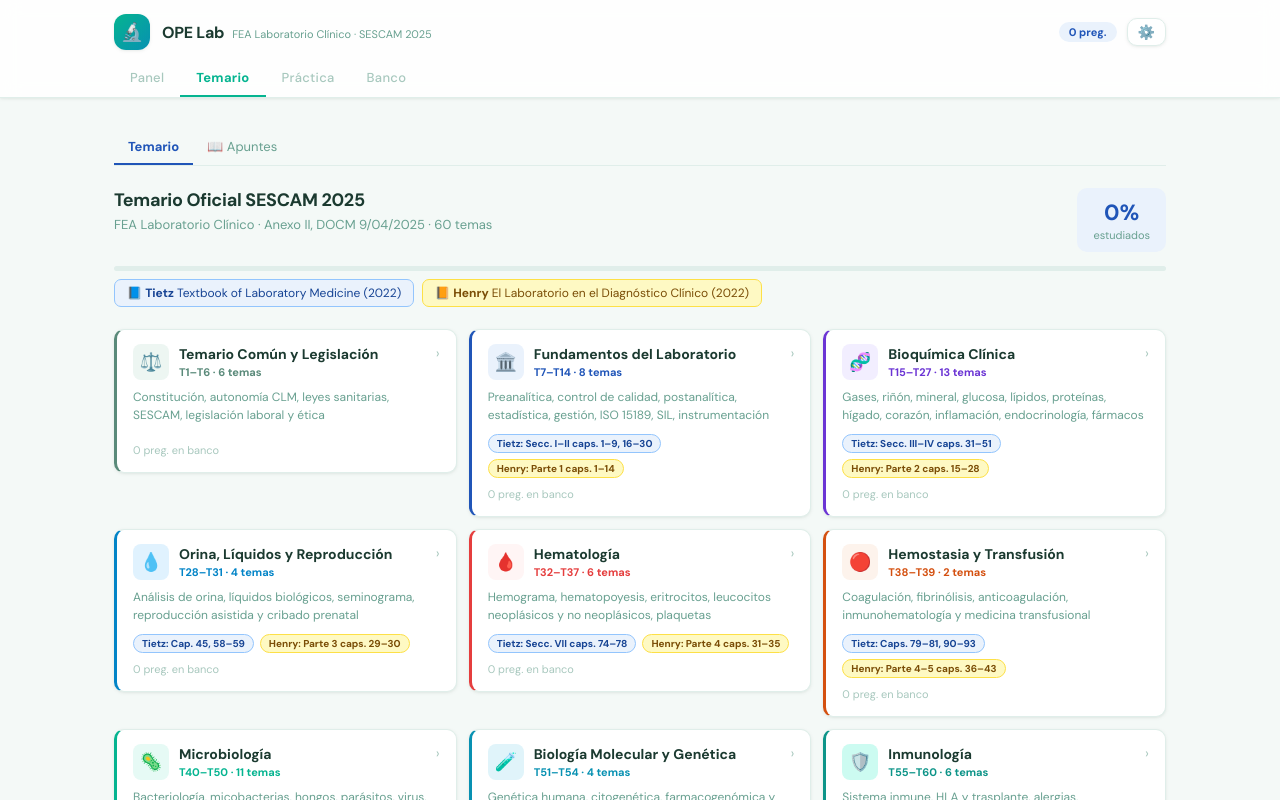
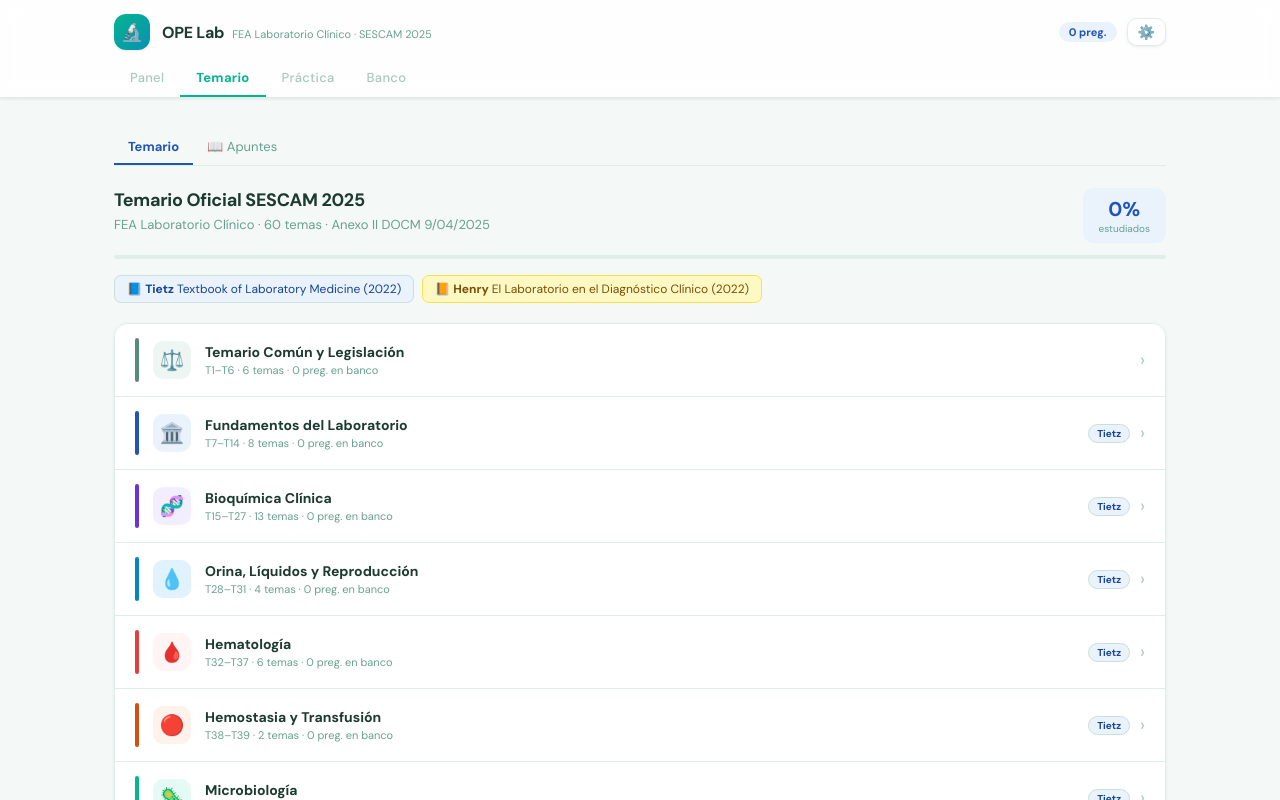
Before and after one commit to migueldejuanasperilla-tech/opelab, a React (Vite) app: page / in a window 1280 px wide. Both pictures are taken after a click on the button "Temario". Shown: the top 800 px of the page. Built offline with nearby package versions, Linux system fonts and the light colour scheme.

Commit message:
Temario layout opcion B

```diff
--- a/src/App.jsx
+++ b/src/App.jsx
@@ -870,120 +870,122 @@ function Temario({setTab,stats,qs,notes,setNote,pdfMeta,savePdfForTopic,deletePd
 
   return(
     <div>
-      <div style={{display:'flex',justifyContent:'space-between',alignItems:'flex-start',marginBottom:8}}>
-        <div><h2 style={{fontSize:18,fontWeight:700,margin:'0 0 4px',color:T.text,letterSpacing:-0.3}}>Temario Oficial SESCAM 2025</h2><p style={{color:T.muted,fontSize:13,margin:0}}>FEA Laboratorio Clínico · Anexo II, DOCM 9/04/2025 · 60 temas</p></div>
+      <div style={{display:'flex',justifyContent:'space-between',alignItems:'flex-start',marginBottom:12}}>
+        <div>
+          <h2 style={{fontSize:18,fontWeight:700,margin:'0 0 4px',color:T.text,letterSpacing:-0.3}}>Temario Oficial SESCAM 2025</h2>
+          <p style={{color:T.muted,fontSize:13,margin:0}}>FEA Laboratorio Clínico · 60 temas · Anexo II DOCM 9/04/2025</p>
+        </div>
         <div style={{display:'flex',gap:8,alignItems:'center'}}>
-          {totalPdfs>0&&<div style={{background:T.greenS,border:'1px solid #86efac',borderRadius:8,padding:'6px 12px',textAlign:'center'}}><div style={{fontSize:16,fontWeight:700,color:T.green}}>{totalPdfs}</div><div style={{fontSize:10,color:T.muted}}>PDFs adjuntos</div></div>}
-          <div style={{background:T.blueS,padding:'10px 16px',borderRadius:10,textAlign:'center'}}><div style={{fontSize:22,fontWeight:700,color:T.blue}}>{pctS}%</div><div style={{fontSize:11,color:T.muted,marginTop:1}}>estudiados</div></div>
-        </div>
-      </div>
-      <div style={{background:T.border,borderRadius:4,height:5,margin:'14px 0 8px'}}><div style={{background:`linear-gradient(90deg,${T.blue},${T.teal})`,width:`${pctS}%`,height:'100%',borderRadius:4,transition:'width 0.5s'}}/></div>
-      <div style={{display:'flex',gap:8,marginBottom:22,flexWrap:'wrap'}}>
-        <div style={{background:T.blueS,border:'1px solid #93c5fd',borderRadius:7,padding:'5px 12px',fontSize:12,color:T.blueText}}>📘 <strong>Tietz</strong> Textbook of Laboratory Medicine (2022)</div>
+          {totalPdfs>0&&<div style={{background:T.greenS,border:`1px solid ${T.border}`,borderRadius:10,padding:'6px 14px',textAlign:'center'}}><div style={{fontSize:16,fontWeight:700,color:T.green}}>{totalPdfs}</div><div style={{fontSize:10,color:T.muted}}>PDFs</div></div>}
+          <div style={{background:T.blueS,padding:'8px 16px',borderRadius:10,textAlign:'center'}}><div style={{fontSize:20,fontWeight:700,color:T.blue}}>{pctS}%</div><div style={{fontSize:10,color:T.muted}}>estudiados</div></div>
+        </div>
+      </div>
+      <div style={{background:T.border,borderRadius:4,height:4,margin:'0 0 16px'}}><div style={{background:`linear-gradient(90deg,${T.green},${T.teal})`,width:`${pctS}%`,height:'100%',borderRadius:4,transition:'width 0.5s'}}/></div>
+      <div style={{display:'flex',gap:8,marginBottom:20,flexWrap:'wrap'}}>
+        <div style={{background:T.blueS,border:`1px solid ${T.border2}`,borderRadius:7,padding:'5px 12px',fontSize:12,color:T.blueText}}>📘 <strong>Tietz</strong> Textbook of Laboratory Medicine (2022)</div>
         <div style={{background:'#fef9c3',border:'1px solid #fde047',borderRadius:7,padding:'5px 12px',fontSize:12,color:T.amberText}}>📙 <strong>Henry</strong> El Laboratorio en el Diagnóstico Clínico (2022)</div>
       </div>
-      <div style={{display:'grid',gridTemplateColumns:'repeat(auto-fill,minmax(290px,1fr))',gap:12}}>
-        {SECTIONS.map(s=>{
+
+      <div style={{display:'flex',flexDirection:'column',borderRadius:14,overflow:'hidden',border:`1px solid ${T.border}`,boxShadow:sh.sm}}>
+        {SECTIONS.map((s,si)=>{
           const acc=getAcc(s);const count=getCount(s);const isOpen=open===s.id;
           const tStr=s.temas.length===1?`T${s.temas[0]}`:`T${s.temas[0]}–T${s.temas[s.temas.length-1]}`;
-          return(
-            <div key={s.id}>
-              <div onClick={()=>setOpen(isOpen?null:s.id)} style={{background:T.surface,border:`1.5px solid ${isOpen?s.color:T.border}`,borderLeft:`3px solid ${s.color}`,borderRadius:isOpen?'10px 10px 0 0':10,padding:'14px 16px',cursor:'pointer',boxShadow:isOpen?sh.md:sh.sm,transition:'all 0.15s'}}>
-                <div style={{display:'flex',justifyContent:'space-between',alignItems:'flex-start',marginBottom:8}}>
+          const topicsWithData=s.topics.map(t=>{
+            const ts=stats[t];const tpct=ts?Math.round(ts.c/ts.t*100):null;
+            const st=getStatus(t,stats);const refs=TOPIC_REFS[t];
+            const pKey=topicPdfKey(t);const files=pdfMeta[pKey]||[];
+            const hasPdfs=files.length>0;const hasStudy=!!studyNotes[t];
+            return{t,ts,tpct,st,refs,pKey,files,hasPdfs,hasStudy};
+          });
+
+          return(
+            <div key={s.id} style={{borderTop:si>0?`1px solid ${T.border}`:'none'}}>
+              {/* Section header row */}
+              <div onClick={()=>setOpen(isOpen?null:s.id)}
+                style={{display:'flex',alignItems:'center',gap:14,padding:'14px 20px',cursor:'pointer',background:isOpen?s.colorS:T.surface,transition:'background 0.15s'}}>
+                <div style={{width:4,height:44,borderRadius:4,background:s.color,flexShrink:0}}/>
+                <div style={{width:38,height:38,borderRadius:10,background:isOpen?T.surface:s.colorS,display:'flex',alignItems:'center',justifyContent:'center',fontSize:20,flexShrink:0}}>{s.emoji}</div>
+                <div style={{flex:1,minWidth:0}}>
+                  <div style={{fontWeight:700,fontSize:14,color:T.text}}>{s.name}</div>
+                  <div style={{fontSize:11,color:T.muted,marginTop:2}}>{tStr} · {s.temas.length} temas · {count} preg. en banco</div>
+                </div>
+                <div style={{display:'flex',alignItems:'center',gap:10,flexShrink:0}}>
+                  {s.tietz!=='—'&&<span style={{fontSize:10,color:T.blueText,background:T.blueS,padding:'2px 8px',borderRadius:20,fontWeight:600,border:`1px solid ${T.border2}`}}>Tietz</span>}
+                  {acc!==null&&<span style={{fontWeight:700,fontSize:15,color:acc>=70?T.green:acc>=50?T.amber:T.red,minWidth:36,textAlign:'right'}}>{acc}%</span>}
+                  <span style={{color:T.dim,fontSize:18,transition:'transform 0.2s',transform:isOpen?'rotate(90deg)':'none',lineHeight:1}}>›</span>
+                </div>
+              </div>
+
+              {/* Expanded topics */}
+              {isOpen&&(
+                <div style={{background:T.card,borderTop:`1px solid ${T.border}`}}>
+                  {topicsWithData.map(({t,tpct,st,refs,pKey,files,hasPdfs,hasStudy},ti)=>{
+                    const isGenerating=generatingStudy===t;
+                    const hasRefs=refs&&refs.tietz!=='—';
+                    return(
+                      <div key={t} style={{borderTop:ti>0?`1px solid ${T.border}`:'none',padding:'10px 20px 10px 44px'}}>
                         <div style={{display:'flex',alignItems:'center',gap:10}}>
-                    <div style={{width:36,height:36,borderRadius:8,background:s.colorS,display:'flex',alignItems:'center',justifyContent:'center',fontSize:18}}>{s.emoji}</div>
-                    <div><div style={{fontWeight:600,fontSize:14,color:T.text}}>{s.name}</div><div style={{fontSize:11,color:s.color,fontWeight:600,marginTop:2}}>{tStr} · {s.temas.length} temas</div></div>
-                  </div>
-                  <div style={{display:'flex',alignItems:'center',gap:8}}>{acc!==null&&<span style={{fontWeight:700,fontSize:14,color:acc>=70?T.green:acc>=50?T.amber:T.red}}>{acc}%</span>}<span style={{color:T.dim,fontSize:14,transition:'transform 0.2s',transform:isOpen?'rotate(90deg)':'none'}}>›</span></div>
-                </div>
-                <p style={{margin:'0 0 10px',fontSize:12,color:T.muted,lineHeight:1.5}}>{s.desc}</p>
-                <div style={{display:'flex',gap:6,flexWrap:'wrap',marginBottom:6}}>
-                  {s.tietz!=='—'&&<span style={{fontSize:10,color:T.blueText,background:T.blueS,border:'1px solid #93c5fd',padding:'2px 8px',borderRadius:20,fontWeight:600}}>Tietz: {s.tietz}</span>}
-                  {s.henry!=='—'&&<span style={{fontSize:10,color:T.amberText,background:'#fef9c3',border:'1px solid #fde047',padding:'2px 8px',borderRadius:20,fontWeight:600}}>Henry: {s.henry}</span>}
-                </div>
-                <span style={{fontSize:11,color:T.dim}}>{count} preg. en banco</span>
-              </div>
-              {isOpen&&(
-                <div style={{background:s.colorS,border:`1.5px solid ${s.colorBorder}`,borderLeft:`3px solid ${s.color}`,borderTop:'none',borderRadius:'0 0 10px 10px',padding:'14px 16px'}}>
-                  <div style={{fontSize:11,color:s.color,fontWeight:700,marginBottom:10,letterSpacing:0.5,textTransform:'uppercase'}}>Temas incluidos</div>
-                  <div style={{display:'flex',flexDirection:'column',gap:8,marginBottom:14}}>
-                    {s.topics.map(t=>{
-                      const ts=stats[t];const tpct=ts?Math.round(ts.c/ts.t*100):null;const st=getStatus(t,stats);
-                      const refs=TOPIC_REFS[t];const hasRefs=refs&&refs.tietz!=='—';
-                      const pKey=topicPdfKey(t);
-                      const files=pdfMeta[pKey]||[]; // array de PDFs adjuntos
-                      const hasPdfs=files.length>0;
-                      const hasStudy=!!studyNotes[t];
-                      const isGenerating=generatingStudy===t;
-                      return(
-                        <div key={t} style={{background:T.surface,borderRadius:8,border:`1px solid ${hasPdfs?T.green:hasStudy?T.teal:T.border}`,transition:'border-color 0.2s'}}>
-                          <div style={{padding:'9px 12px'}}>
-                          <div style={{display:'flex',alignItems:'flex-start',gap:8,marginBottom:hasRefs||hasPdfs?5:0}}>
-                            <span style={{width:7,height:7,borderRadius:'50%',background:STATUS_COLORS[st],flexShrink:0,marginTop:4}}/>
+                          <span style={{width:7,height:7,borderRadius:'50%',background:STATUS_COLORS[st],flexShrink:0}}/>
                           <span style={{fontSize:13,color:T.text,flex:1,lineHeight:1.4,fontWeight:500}}>{t}</span>
-                            <div style={{display:'flex',gap:5,alignItems:'center',flexShrink:0}}>
-                              {tpct!==null?<span style={{fontSize:11,fontWeight:700,color:tpct>=70?T.green:tpct>=50?T.amber:T.red}}>{tpct}%</span>:<span style={{fontSize:10,color:STATUS_COLORS[st],background:STATUS_BG[st],padding:'1px 7px',borderRadius:10,fontWeight:600}}>{STATUS_LABELS[st]}</span>}
-                              <button
-                                onClick={()=>hasStudy?goToStudy(t):generateStudy(t)}
-                                disabled={isGenerating}
-                                title={hasStudy?'Ver apuntes en pestaña Estudio':'Generar apuntes con IA'}
-                                style={{background:isGenerating?T.amberS:hasStudy?T.tealS:T.purpleS,border:`1px solid ${isGenerating?T.amber:hasStudy?T.teal:T.purple}`,borderRadius:20,padding:'2px 9px',fontSize:10,cursor:isGenerating?'wait':'pointer',color:isGenerating?T.amberText:hasStudy?T.teal:T.purple,fontWeight:600,fontFamily:FONT,flexShrink:0,whiteSpace:'nowrap'}}>
-                                {isGenerating?'⏳ Generando…':hasStudy?'📖 Ver':'📖 Generar'}
+                          <div style={{display:'flex',alignItems:'center',gap:8,flexShrink:0}}>
+                            {tpct!==null?(
+                              <>
+                                <div style={{width:72,height:4,background:T.border,borderRadius:3}}>
+                                  <div style={{width:`${tpct}%`,height:'100%',borderRadius:3,background:tpct>=70?T.green:tpct>=50?T.amber:T.red}}/>
+                                </div>
+                                <span style={{fontSize:12,fontWeight:700,color:tpct>=70?T.green:tpct>=50?T.amber:T.red,minWidth:30,textAlign:'right'}}>{tpct}%</span>
+                              </>
+                            ):(
+                              <span style={{fontSize:10,color:STATUS_COLORS[st],background:STATUS_BG[st],padding:'2px 8px',borderRadius:10,fontWeight:600,whiteSpace:'nowrap'}}>{STATUS_LABELS[st]}</span>
+                            )}
+                            <button onClick={()=>hasStudy?goToStudy(t):generateStudy(t)} disabled={isGenerating}
+                              style={{background:isGenerating?T.amberS:hasStudy?T.tealS:T.purpleS,border:`1px solid ${isGenerating?T.amber:hasStudy?T.teal:T.purple}`,borderRadius:20,padding:'3px 10px',fontSize:10,cursor:isGenerating?'wait':'pointer',color:isGenerating?T.amberText:hasStudy?T.teal:T.purple,fontWeight:600,fontFamily:FONT,whiteSpace:'nowrap'}}>
+                              {isGenerating?'⏳…':hasStudy?'📖 Ver':'📖 Generar'}
                             </button>
                             <button onClick={async()=>{
                               const inp=document.createElement('input');inp.type='file';inp.accept='.pdf';inp.multiple=true;
                               inp.onchange=async e=>{
-                                  const files=Array.from(e.target.files||[]);
-                                  for(const f of files){
+                                const fs=Array.from(e.target.files||[]);
+                                for(const f of fs){
                                   if(f.size>200*1024*1024){alert(`"${f.name}" supera 200 MB.`);continue;}
-                                    setSplittingKey(pKey);
-                                    await savePdfForTopic(t,f);
-                                    setSplittingKey(null);
-                                  }
-                                };
-                                inp.click();
+                                  setSplittingKey(pKey);await savePdfForTopic(t,f);setSplittingKey(null);
+                                }
+                              };inp.click();
                             }} disabled={splittingKey===pKey}
-                                title="Adjuntar PDF(s) del capítulo — se divide automáticamente si >80 páginas"
-                                style={{background:splittingKey===pKey?T.amberS:hasPdfs?T.greenS:T.blueS,border:`1px solid ${splittingKey===pKey?T.amber:hasPdfs?'#86efac':'#93c5fd'}`,borderRadius:20,padding:'2px 9px',fontSize:10,cursor:splittingKey===pKey?'wait':'pointer',color:splittingKey===pKey?T.amberText:hasPdfs?T.greenText:T.blueText,fontWeight:600,fontFamily:FONT,flexShrink:0,whiteSpace:'nowrap'}}>
-                                {splittingKey===pKey?'⏳ Procesando…':hasPdfs?`📄 +${files.length} · Añadir`:'+ PDF'}
+                              style={{background:splittingKey===pKey?T.amberS:hasPdfs?T.greenS:T.blueS,border:`1px solid ${splittingKey===pKey?T.amber:hasPdfs?'#86efac':T.border2}`,borderRadius:20,padding:'3px 10px',fontSize:10,cursor:splittingKey===pKey?'wait':'pointer',color:splittingKey===pKey?T.amberText:hasPdfs?T.greenText:T.blueText,fontWeight:600,fontFamily:FONT,whiteSpace:'nowrap'}}>
+                              {splittingKey===pKey?'⏳…':hasPdfs?`📄 ${files.length}`:'+ PDF'}
                             </button>
                           </div>
                         </div>
-                          {/* Lista de PDFs adjuntos */}
                         {hasPdfs&&(
-                            <div style={{paddingLeft:15,display:'flex',flexDirection:'column',gap:3,marginBottom:hasRefs?5:0}}>
+                          <div style={{paddingLeft:17,marginTop:5,display:'flex',flexWrap:'wrap',gap:4}}>
                             {files.map(f=>(
-                                <div key={f.id} style={{display:'flex',alignItems:'center',gap:6,background:T.greenS,borderRadius:6,padding:'3px 8px'}}>
-                                  <span style={{fontSize:10,color:T.greenText,fontWeight:600,flex:1,overflow:'hidden',textOverflow:'ellipsis',whiteSpace:'nowrap'}} title={`${f.name} · ${(f.size/1024/1024).toFixed(1)} MB · ${fmtDate(f.date)}`}>
-                                    📄 {f.name}
-                                  </span>
-                                  {f.pages&&<span style={{fontSize:9,color:T.muted,flexShrink:0,background:T.card,padding:'1px 5px',borderRadius:8}}>pp. {f.pages}</span>}
-                                  <span style={{fontSize:10,color:T.dim,flexShrink:0}}>{(f.size/1024/1024).toFixed(1)} MB</span>
-                                  <button onClick={()=>deletePdfForTopic(t,f.id)} title="Eliminar este PDF" style={{background:'none',border:'none',cursor:'pointer',color:T.dim,fontSize:13,padding:0,lineHeight:1,flexShrink:0}}>×</button>
+                              <div key={f.id} style={{display:'flex',alignItems:'center',gap:5,background:T.greenS,borderRadius:6,padding:'2px 8px'}}>
+                                <span style={{fontSize:10,color:T.greenText,fontWeight:600,maxWidth:180,overflow:'hidden',textOverflow:'ellipsis',whiteSpace:'nowrap'}}>📄 {f.name}</span>
+                                {f.pages&&<span style={{fontSize:9,color:T.muted}}>pp.{f.pages}</span>}
+                                <button onClick={()=>deletePdfForTopic(t,f.id)} style={{background:'none',border:'none',cursor:'pointer',color:T.dim,fontSize:12,padding:0,lineHeight:1}}>×</button>
                               </div>
                             ))}
                           </div>
                         )}
-                          {/* Badges Tietz/Henry */}
                         {hasRefs&&(
-                            <div style={{display:'flex',gap:6,paddingLeft:15,flexWrap:'wrap',marginTop:hasPdfs?4:0}}>
-                              <span title={refs.tietzD||refs.tietz} style={{fontSize:10,color:T.blueText,background:T.blueS,border:'1px solid #93c5fd',padding:'2px 8px',borderRadius:20,fontWeight:600,cursor:'help'}}>📘 Tietz {refs.tietz}</span>
-                              <span title={refs.henryD||refs.henry} style={{fontSize:10,color:T.amberText,background:'#fef9c3',border:'1px solid #fde047',padding:'2px 8px',borderRadius:20,fontWeight:600,cursor:'help'}}>📙 Henry {refs.henry}</span>
+                          <div style={{paddingLeft:17,marginTop:4,display:'flex',gap:5,flexWrap:'wrap'}}>
+                            <span style={{fontSize:10,color:T.blueText,background:T.blueS,border:`1px solid ${T.border2}`,padding:'1px 7px',borderRadius:20,fontWeight:600}}>📘 Tietz {refs.tietz}</span>
+                            <span style={{fontSize:10,color:T.amberText,background:'#fef9c3',border:'1px solid #fde047',padding:'1px 7px',borderRadius:20,fontWeight:600}}>📙 Henry {refs.henry}</span>
                           </div>
                         )}
-                          {studyMsg[t]&&<div style={{marginTop:6,fontSize:11,color:studyMsg[t].startsWith('❌')?T.red:T.muted,paddingLeft:15}}>{studyMsg[t]}</div>}
-                          </div>
+                        {studyMsg[t]&&<div style={{marginTop:5,fontSize:11,color:studyMsg[t].startsWith('❌')?T.red:T.muted,paddingLeft:17}}>{studyMsg[t]}</div>}
                       </div>
                     );
                   })}
-                  </div>
-                  {/* Notes */}
-                  <div style={{marginBottom:12}}>
-                    <div style={{fontSize:11,color:s.color,fontWeight:700,marginBottom:6,letterSpacing:0.5,textTransform:'uppercase'}}>Mis notas</div>
-                    <textarea defaultValue={notes[s.id]||''} onBlur={e=>setNote(s.id,e.target.value)} placeholder="Escribe tus notas, esquemas o conceptos clave para este bloque..."
-                      style={{width:'100%',minHeight:72,background:T.surface,color:T.text,border:`1px solid ${T.border}`,borderRadius:7,padding:'8px 10px',fontSize:12,fontFamily:FONT,resize:'vertical',outline:'none',boxSizing:'border-box'}}/>
-                  </div>
-                  <button onClick={()=>setTab('banco')} style={{background:s.color,color:'#fff',border:'none',borderRadius:7,padding:'7px 16px',fontSize:12,fontWeight:600,cursor:'pointer',fontFamily:FONT,boxShadow:sh.sm}}>✨ Generar preguntas →</button>
+                  {/* Notes + generate button */}
+                  <div style={{padding:'12px 20px',borderTop:`1px solid ${T.border}`,background:s.colorS}}>
+                    <div style={{fontSize:11,color:s.color,fontWeight:700,marginBottom:6,textTransform:'uppercase',letterSpacing:0.5}}>Mis notas</div>
+                    <textarea defaultValue={notes[s.id]||''} onBlur={e=>setNote(s.id,e.target.value)}
+                      placeholder="Notas, esquemas o conceptos clave..."
+                      style={{width:'100%',minHeight:60,background:T.surface,color:T.text,border:`1px solid ${T.border}`,borderRadius:8,padding:'8px 10px',fontSize:12,fontFamily:FONT,resize:'vertical',outline:'none',boxSizing:'border-box',marginBottom:10}}/>
+                    <button onClick={()=>setTab('banco')} style={{background:s.color,color:'#fff',border:'none',borderRadius:8,padding:'7px 18px',fontSize:12,fontWeight:600,cursor:'pointer',fontFamily:FONT}}>✨ Generar preguntas de este bloque →</button>
+                  </div>
                 </div>
               )}
             </div>
```
Lines whose indentation alone changed are shown as unchanged.
